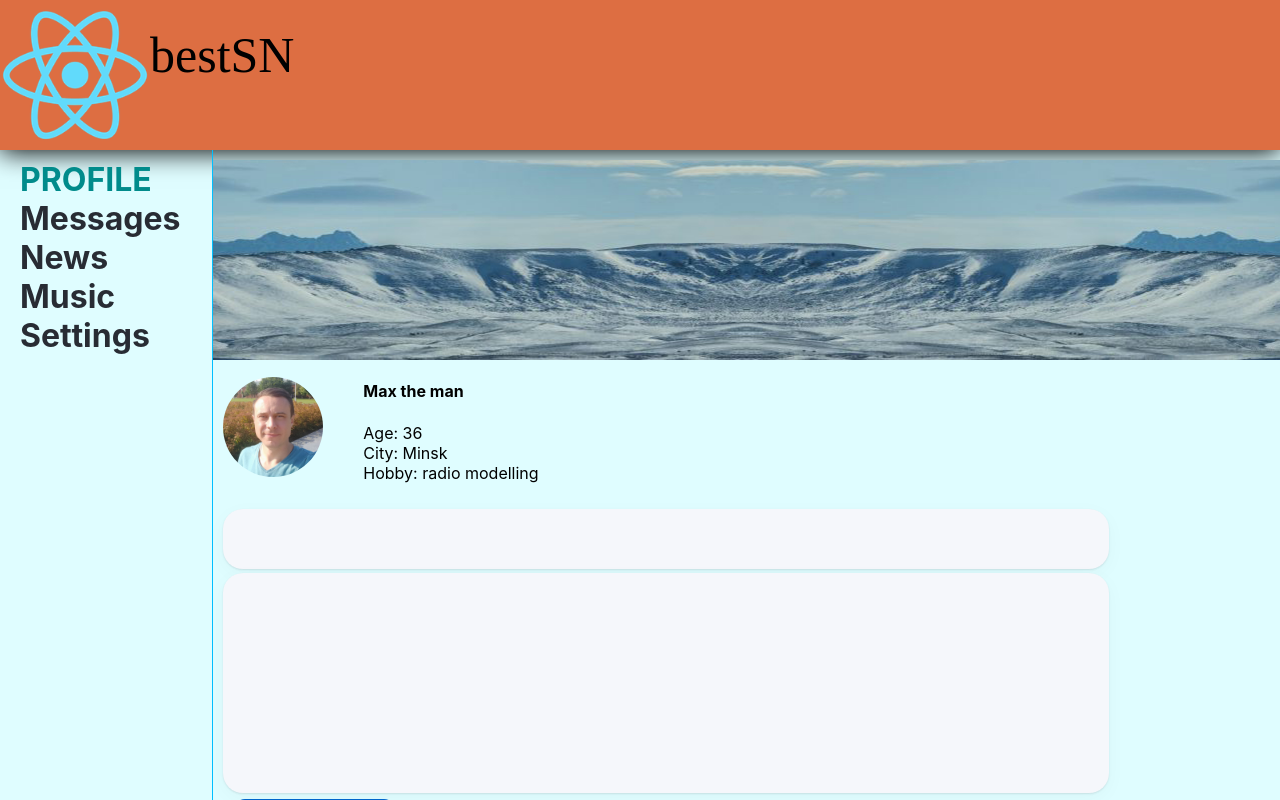
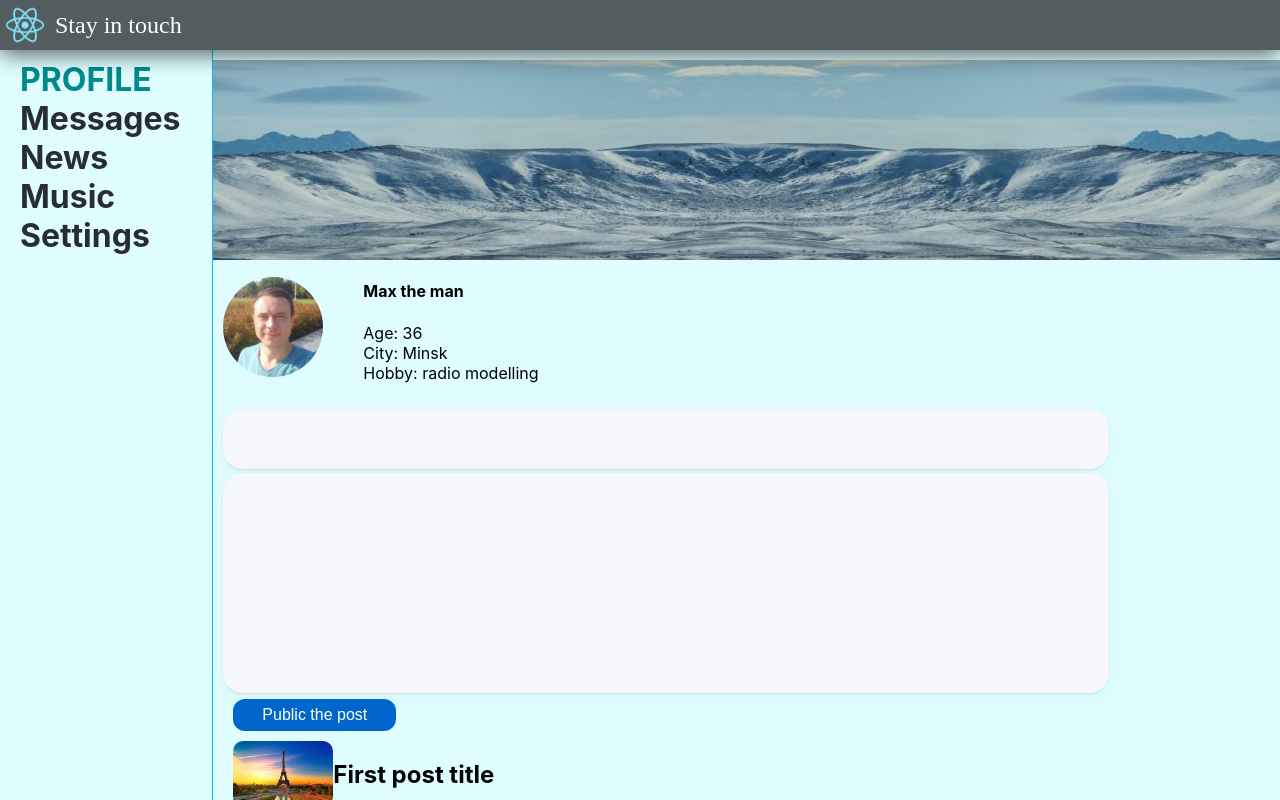
Before and after one commit to showermax/Samurai-way, a React (Create React App) app: page /profile in a window 1280 px wide. Shown: the top 800 px of the page. Built offline with nearby package versions, Linux system fonts and the light colour scheme.

Commit message:
header style

```diff
--- a/src/App.css
+++ b/src/App.css
@@ -15,7 +15,7 @@
 
 .App-header {
   background-color: #282c34;
-  min-height: 10vh;
+  height: 50px;
   display: flex;
   flex-direction: row;
   gap: 20px;
@@ -40,7 +40,7 @@
   width: 100%;
   height: 100%;
   display: grid;
-  grid-template-rows: 150px 1fr;
+  grid-template-rows: 50px 1fr;
   grid-template-columns: 2fr 10fr;
   grid-template-areas:
   "header header"
--- a/src/components/Header/Header.module.css
+++ b/src/components/Header/Header.module.css
@@ -1,18 +1,23 @@
-.header{
-  grid-area: header;
-  background-color: #DD6E42;
-  box-shadow: 0px 2px 25px black;
+.header {
+    grid-area: header;
+    background: #25272A;
+    mix-blend-mode: normal;
+    opacity: 0.75;
+    box-shadow: 0px 2px 25px black;
+    display: flex;
+    padding: 5px;
+    gap: 10px;
+}
 
-}
-.header img{
-  height: 150px;
-  float: left;
+.header img {
+    float: left;
 }
 
 .brand {
-  font-family: "Berlin Sans FB";
-  position: relative;
-  font-size: 50px;
-  margin-top: 2%;
+    font-family: "Berlin Sans FB";
+    position: relative;
+    align-self: center;
+    color:white;
+    font-size: 24px;
 
 }
--- a/src/components/Header/Header.tsx
+++ b/src/components/Header/Header.tsx
@@ -5,8 +5,8 @@ import logo from "../../logo192.png"
 export function Header() {
     return (
         <header className={style.header}>
-          <img src={logo}/>
-            <div className={style.brand}>bestSN</div>
+            <img src={logo}/>
+            <div className={style.brand}>Stay in touch</div>
         </header>
     );
 }
```
